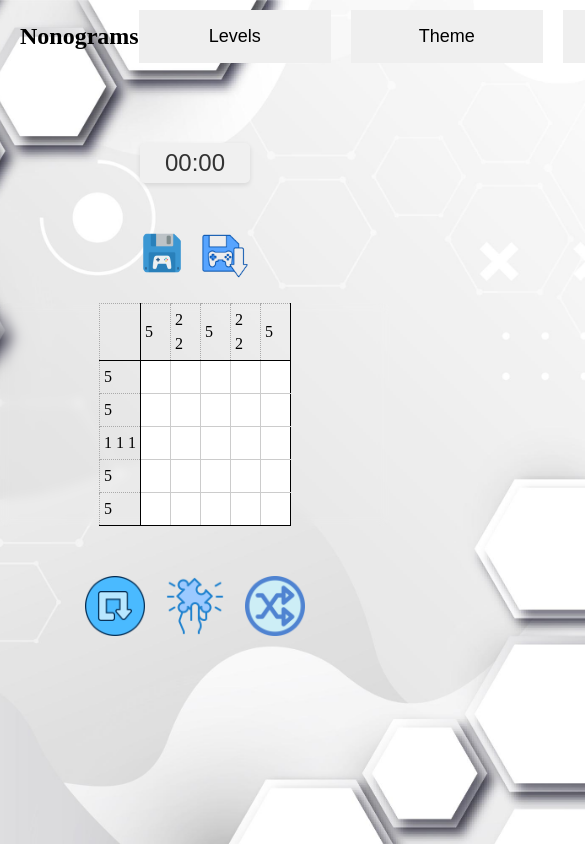
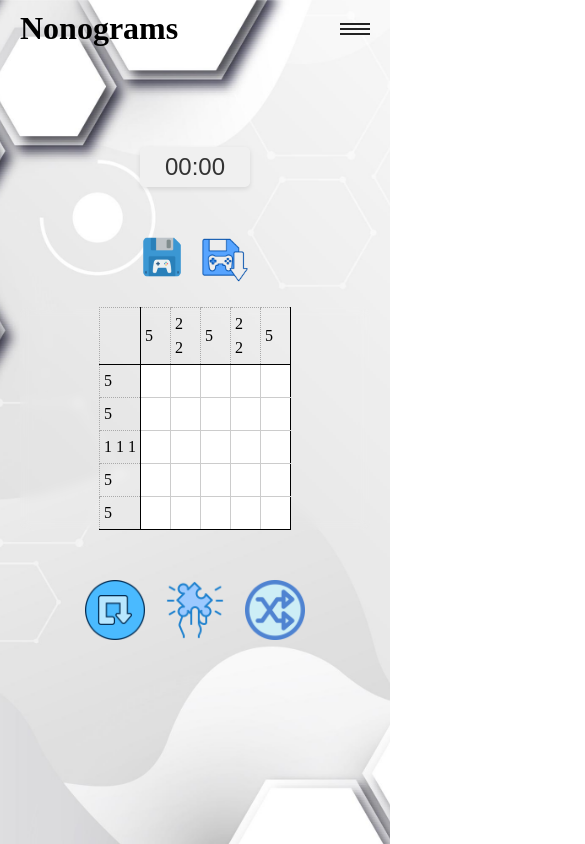
Before and after one commit to alima987/Nonograms, a website built with Parcel: page src/index.html in a window 390 px wide. Shown: the top 844 px of the page, 585 px wide, since content can reach past the window. Built offline with nearby package versions, Linux system fonts and the light colour scheme.

Commit message:
feat: implement burger menu

```diff
--- a/src/index.html
+++ b/src/index.html
@@ -1,7 +1,7 @@
 <!DOCTYPE html>
 <html>
     <head>
-
+        <meta name="viewport" content="width=device-width, initial-scale=1.0">
         <title>Nonograms</title>
         <meta charset="utf-8">
     </head>
--- a/src/nonogram.js
+++ b/src/nonogram.js
@@ -22,6 +22,15 @@ const title = document.createElement('h2')
 title.classList = 'title'
 title.textContent = "Nonograms"
 header.appendChild(title)
+
+const burgerBtn = document.createElement('div');
+burgerBtn.classList = 'menu-btn';
+burgerBtn.innerHTML = `
+    <span></span>
+    <span></span>
+    <span></span>
+`;
+header.appendChild(burgerBtn);
 
 const menu = document.createElement('ul')
 menu.id = 'menu'
@@ -133,6 +142,12 @@ let puzzleName = puzzleData[0].name
 let puzzleMatrix = puzzleData[0].data
 let leaderBoardShow = false
 let leaderboardTable;
+
+let menuBtn = document.querySelector('.menu-btn');
+menuBtn.addEventListener('click', function(){
+	menuBtn.classList.toggle('active');
+	menu.classList.toggle('active');
+})
 
 document.addEventListener('DOMContentLoaded', () => {
   if (!document.body.classList.contains('dark') && !document.body.classList.contains('colorful')) {
--- a/src/styles.scss
+++ b/src/styles.scss
@@ -97,6 +97,7 @@ ul#menu li a {
 ul#menu li a:hover {
   background-color: #f0f0f0;
 }
+
 .drop-down, .theme-btn, .leaders-btn {
   color: #000000;
     padding: 16px;
@@ -424,7 +425,7 @@ img.load-img {
   width: 46px;
 }
 
-@media (min-width: 500px) {
+@media screen and (max-width: 500px) {
   .main {
     width: 100%;
 }
@@ -434,8 +435,62 @@ img.load-img {
 #container {
   padding: 20px;
 }
+.menu-btn {
+	width: 30px;
+	height: 30px;
+	position: relative;
+	z-index:2;
+	overflow: hidden;
+}
+.menu-btn span {
+	width: 30px;
+	height: 2px;
+	position: absolute;
+	top: 50%;
+	left: 50%;
+	transform: translate(-50%, -50%);
+	background-color: #222222;
+	transition: all 0.5s;
+}
+.menu-btn span:nth-of-type(2) {
+	top: calc(50% - 5px);
+}
+.menu-btn span:nth-of-type(3) {
+	top: calc(50% + 5px);
+}
+ul#menu {
+  justify-content:center;
+}
+.menu {
+	position: fixed;
+	top: 0;
+	left: 0;
+	width: 100%;
+	height: 100%;
+	padding: 15px;
+  background: #FFEFBA;
+	transform: translateX(-100%);
+	transition: transform 0.5s;
+  z-index: 1;
+  flex-direction: column;
+}
+.menu.active {
+	transform: translateX(0);
+}
+.menu li {
+	list-style-type: none;
+}
 
-ul#menu li a {
-  padding: 12px 20px;
+.menu-btn.active span:nth-of-type(1) {
+  display: none;
 }
+.menu-btn.active span:nth-of-type(2) {
+  top: 50%;
+  transform: translate(-50%, 0%) rotate(45deg);
 }
+.menu-btn.active span:nth-of-type(3) {
+  top: 50%;
+  transform: translate(-50%, 0%) rotate(-45deg);
+}
+
+}
```
Also changed, not shown: dist/index.html.
